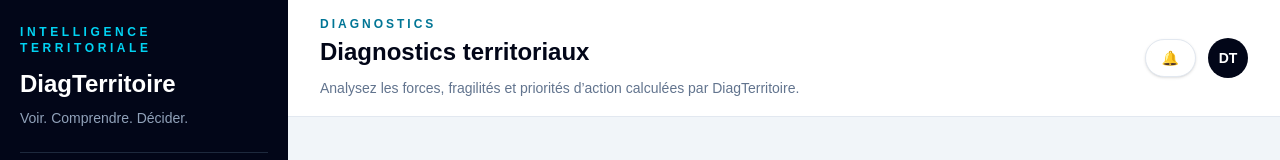
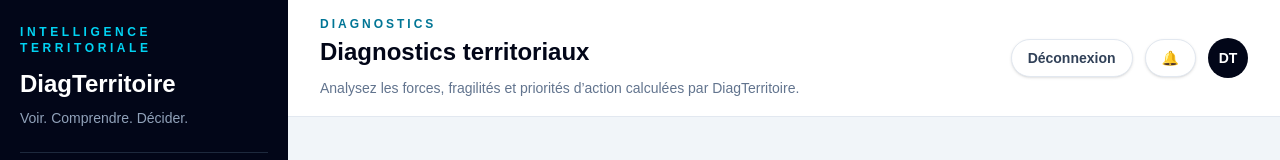
Before and after one commit to diagterritoire-founder/diagterritoire-oss, a Next.js app: page /diagnostics in a window 1280 px wide. Shown: the top 160 px of the page. Built offline with nearby package versions, Linux system fonts and the light colour scheme.

Commit message:
fix: ajoute la deconnexion explicite (#50)

```diff
--- a/components/Header.tsx
+++ b/components/Header.tsx
@@ -2,8 +2,15 @@
 
 import Link from "next/link";
 import {
+  useRouter,
+} from "next/navigation";
+import {
   useState,
 } from "react";
+
+import {
+  signOut,
+} from "next-auth/react";
 
 type HeaderProps = {
   eyebrow?: string;
@@ -28,8 +35,29 @@ export default function Header({
   title,
   description,
 }: HeaderProps) {
+  const router = useRouter();
+
   const [menuOpen, setMenuOpen] =
     useState(false);
+
+  const [signingOut, setSigningOut] =
+    useState(false);
+
+  async function handleSignOut() {
+    setSigningOut(true);
+
+    try {
+      await signOut({
+        redirect: false,
+      });
+
+      router.replace(
+        "/connexion",
+      );
+    } catch {
+      setSigningOut(false);
+    }
+  }
 
   return (
     <header className="border-b border-slate-200 bg-white px-5 py-4 sm:px-8">
@@ -71,6 +99,17 @@ export default function Header({
         </div>
 
         <div className="flex items-center gap-3">
+          <button
+            type="button"
+            onClick={handleSignOut}
+            disabled={signingOut}
+            className="rounded-full border border-slate-200 bg-white px-4 py-2 text-sm font-semibold text-slate-700 shadow-sm transition hover:bg-slate-50 disabled:cursor-not-allowed disabled:opacity-60"
+          >
+            {signingOut
+              ? "Déconnexion..."
+              : "Déconnexion"}
+          </button>
+
           <button
             type="button"
             className="rounded-full border border-slate-200 bg-white px-4 py-2 text-sm font-semibold text-slate-700 shadow-sm transition hover:bg-slate-50"
```
